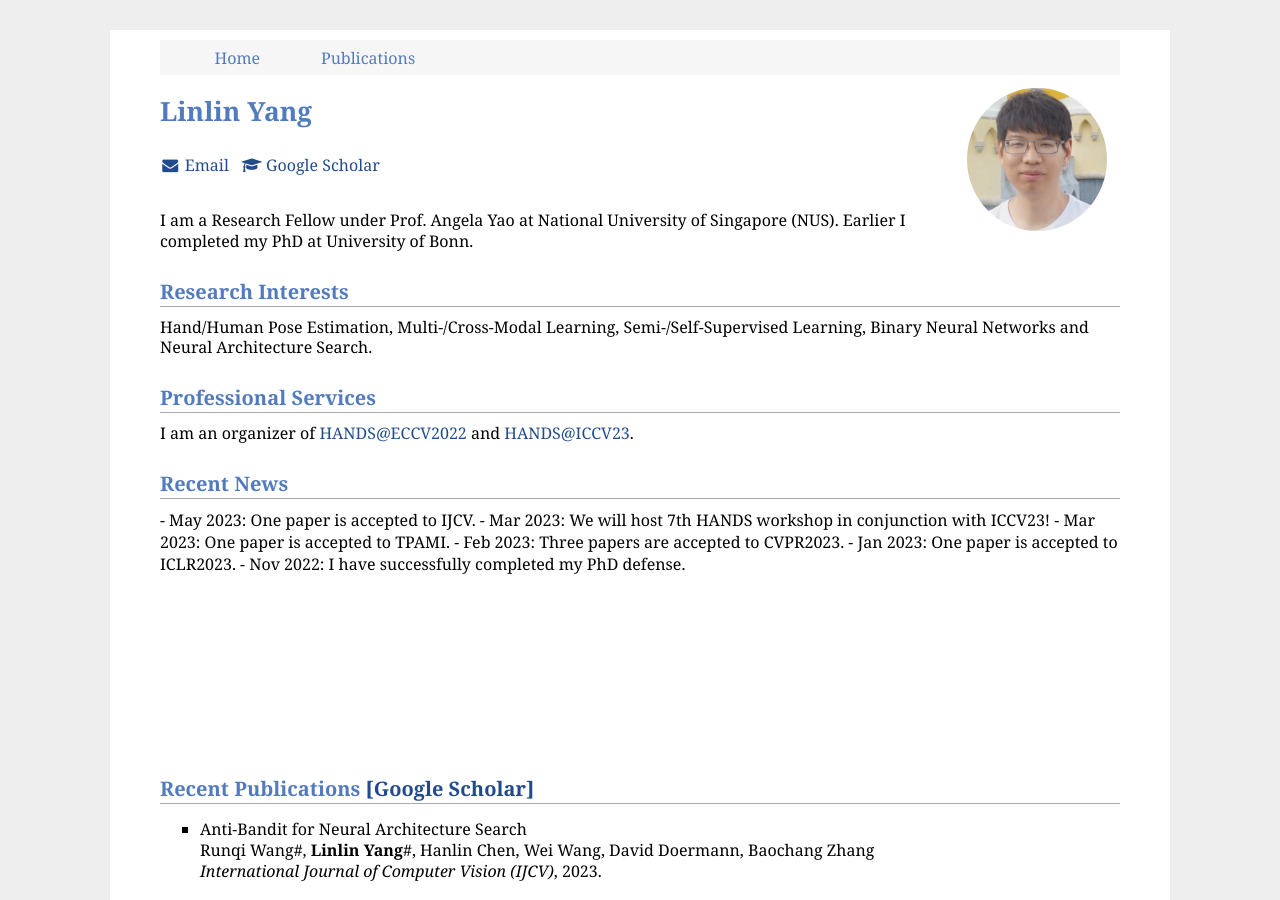
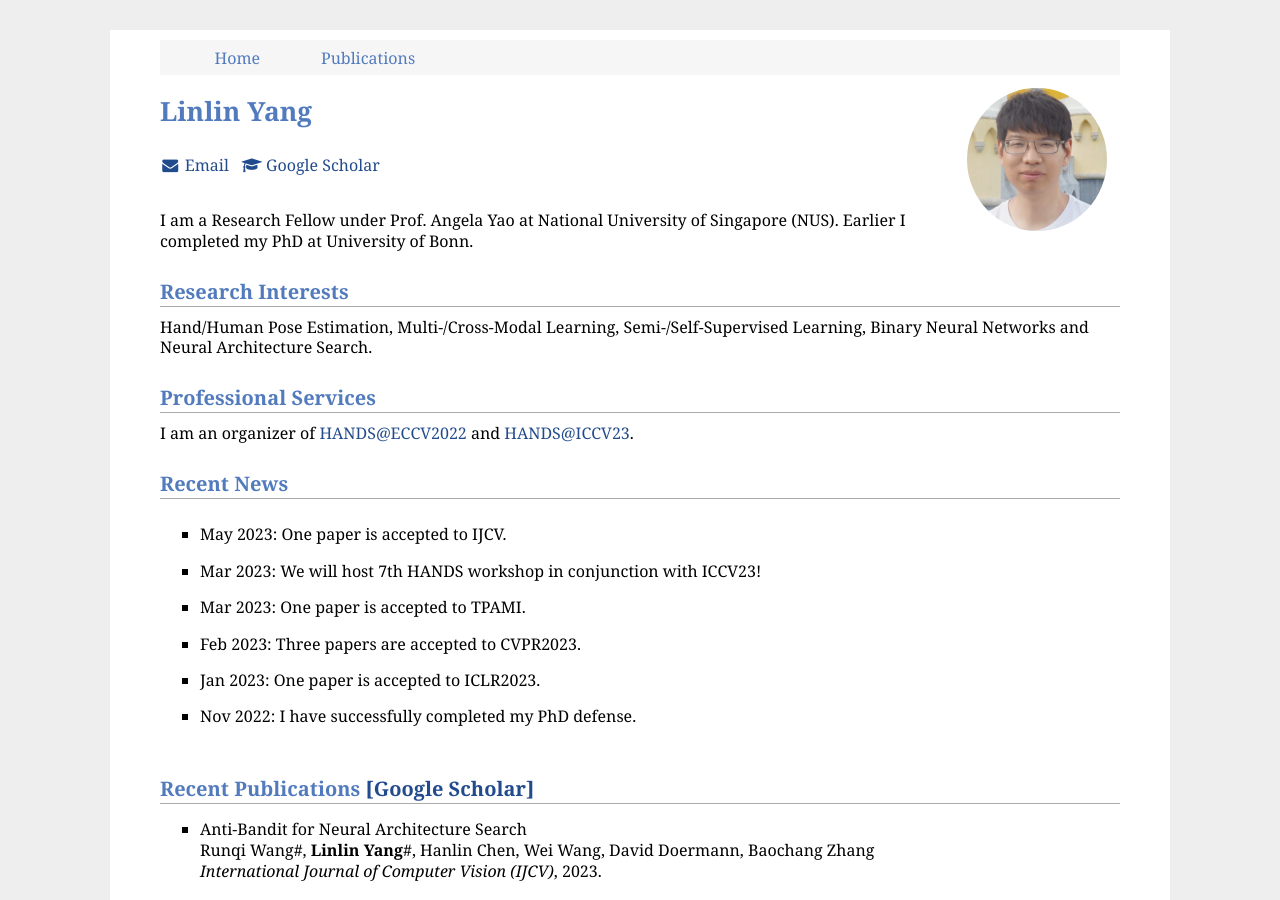
Before and after one commit to bestonebyone/mu4yang, a Jekyll site: the page built from index.md, in a window 1280 px wide and 900 px high. Built offline with Jekyll 4.4.1, drawn with Linux system fonts in a browser that asks for light colours.

Commit message:
Update index.md

```diff
--- a/index.md
+++ b/index.md
@@ -42,14 +42,14 @@ I am an organizer of [HANDS@ECCV2022](https://sites.google.com/view/hands2022/ho
 ## Recent News
 
 <div style="height: 240px; overflow: auto;">
-
-- May 2023: One paper is accepted to IJCV.
-- Mar 2023: We will host 7th HANDS workshop in conjunction with ICCV23!
-- Mar 2023: One paper is accepted to TPAMI.
-- Feb 2023: Three papers are accepted to CVPR2023.
-- Jan 2023: One paper is accepted to ICLR2023.
-- Nov 2022: I have successfully completed my PhD defense.
-
+<ul>
+<li> May 2023: One paper is accepted to IJCV. </li>
+<li> Mar 2023: We will host 7th HANDS workshop in conjunction with ICCV23! </li>
+<li> Mar 2023: One paper is accepted to TPAMI. </li>
+<li> Feb 2023: Three papers are accepted to CVPR2023. </li>
+<li> Jan 2023: One paper is accepted to ICLR2023. </li>
+<li> Nov 2022: I have successfully completed my PhD defense. </li>
+</ul>
 </div>
 
 <span id="pub"></span>
```
